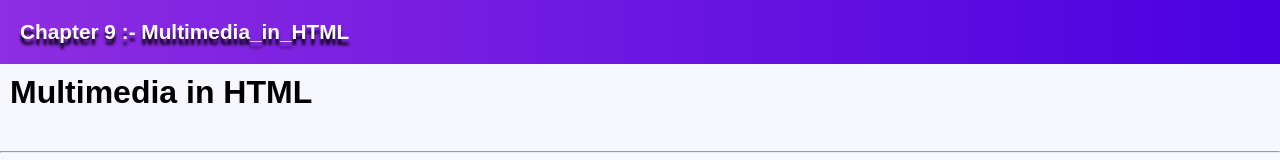
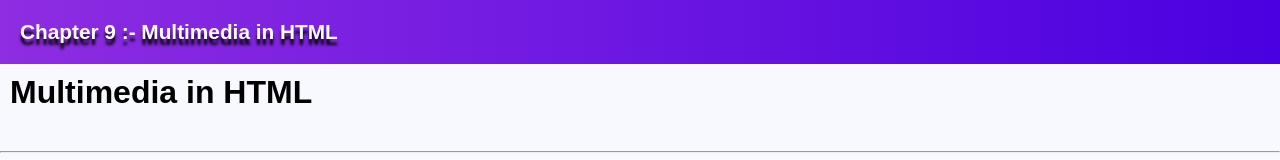
Before and after one commit to Kishornaik79/Nktechvision, a plain HTML site: page Chapter_9_Multimedia_in_HTML.html in a window 1280 px wide. Shown: the top 160 px of the page. Drawn offline with nearby package versions, Linux system fonts and the light colour scheme.

Commit message:
Update Chapter_9_Multimedia_in_HTML.html

```diff
--- a/Chapter_9_Multimedia_in_HTML.html
+++ b/Chapter_9_Multimedia_in_HTML.html
@@ -9,7 +9,7 @@
 </head>
 <body>
   <div class="my-header">
-    <h4>Chapter 9 :- Multimedia_in_HTML</h4>
+    <h4>Chapter 9 :- Multimedia in HTML</h4>
   </div>
   <div class="main">
     <div class="intro">
```
